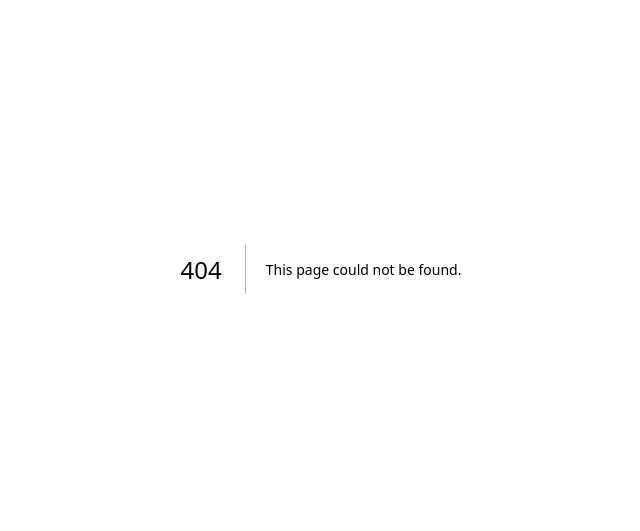
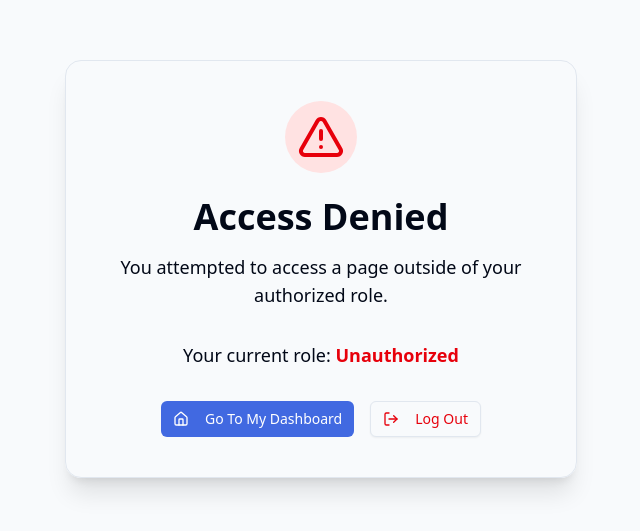
Before and after one commit to CSci-153-Web-Systems-and-Technologies/batch-2025-class-schedeuler-web, a Next.js app: page /error in a window 1280 px wide. Before the commit this address had no page. Shown: the part 131-662 px from the top of the page, without its empty margins (319-959 px from the left). Built offline with nearby package versions, Linux system fonts and the light colour scheme; no server answers.

Commit message:
Add error page

```diff
--- /dev/null
+++ b/app/error/page.tsx
@@ -0,0 +1,107 @@
+'use client';
+
+import React, { useEffect, useState } from 'react';
+import { useRouter } from 'next/navigation';
+import { TriangleAlert, Home, LogOut } from 'lucide-react';
+import { Button } from '@/app/components/ui/Button';
+import { logout } from '@/app/(unauthenticated)/(auth)/actions';
+import { createClient } from '@/utils/supabase/client';
+
+export default function ErrorPage() {
+    const router = useRouter();
+    const [userRole, setUserRole] = useState<'student' | 'instructor' | null>(null);
+    const [loading, setLoading] = useState(true);
+    const supabase = createClient();
+
+    useEffect(() => {
+        const checkRole = async () => {
+            const { data: { user } } = await supabase.auth.getUser();
+            if (user) {
+                const { data: profile } = await supabase
+                    .from('profiles')
+                    .select('account_type')
+                    .eq('id', user.id)
+                    .single();
+
+                if (profile?.account_type === 'student' || profile?.account_type === 'instructor') {
+                    setUserRole(profile.account_type);
+                }
+            }
+            setLoading(false);
+        };
+        checkRole();
+    }, [supabase]);
+
+    const handleGoHome = () => {
+        if (userRole) {
+            router.push(`/${userRole}/dashboard`);
+        } else {
+            router.push('/login');
+        }
+    };
+
+    const handleLogout = async () => {
+        await logout();
+        router.push('/landing?toast=logout');
+    };
+
+    const isDarkMode = document.documentElement.classList.contains('dark');
+
+    return (
+        <div
+            className="min-h-screen flex flex-col items-center justify-center p-8 text-center"
+            style={{
+                backgroundColor: 'var(--color-main-bg)',
+                color: 'var(--color-text-primary)'
+            }}
+        >
+            <div
+                className="p-10 rounded-2xl border shadow-xl w-full max-w-lg"
+                style={{
+                    backgroundColor: 'var(--color-components-bg)',
+                    borderColor: 'var(--color-border)'
+                }}
+            >
+                <div className="mx-auto w-fit p-3 mb-6 rounded-full bg-red-100 dark:bg-red-900/30 text-red-600 dark:text-red-400">
+                    <TriangleAlert size={48} />
+                </div>
+
+                <h1 className="text-4xl font-bold mb-4">Access Denied</h1>
+
+                <p className="text-lg mb-8 text-[var(--color-text-secondary)]">
+                    You attempted to access a page outside of your authorized role.
+                </p>
+
+                {loading ? (
+                    <p className="text-sm">Verifying your role...</p>
+                ) : (
+                    <div className="space-y-4">
+                        <p className="text-lg font-medium text-[var(--color-text-primary)]">
+                            Your current role: <span className="font-extrabold capitalize text-red-600 dark:text-red-400">
+                                {userRole || 'Unauthorized'}
+                            </span>
+                        </p>
+
+                        <div className="flex flex-col sm:flex-row gap-4 justify-center pt-4">
+                            <Button
+                                onClick={handleGoHome}
+                                className="bg-[var(--color-primary)] text-white hover:opacity-90"
+                            >
+                                <Home size={18} className="mr-2" />
+                                Go To My Dashboard
+                            </Button>
+                            <Button
+                                onClick={handleLogout}
+                                variant="outline"
+                                className="border-[var(--color-border)] text-red-600 hover:bg-red-50 hover:dark:bg-red-900/20"
+                            >
+                                <LogOut size={18} className="mr-2" />
+                                Log Out
+                            </Button>
+                        </div>
+                    </div>
+                )}
+            </div>
+        </div>
+    );
+}
```
